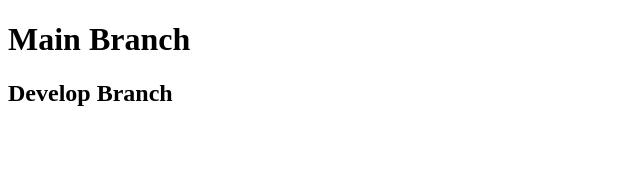
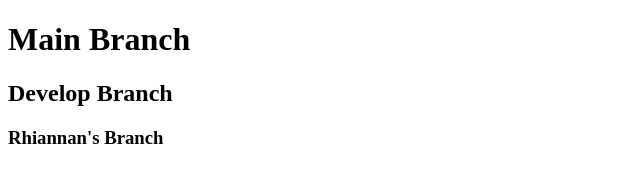
Before and after one commit to RJYocham/teamGit, a plain HTML site: page index.html in a window 1280 px wide. Shown: the whole page, without its empty margins (0-640 px from the left). Drawn offline with Linux system fonts and the light colour scheme.

Commit message:
Rhiannans branch

```diff
--- a/index.html
+++ b/index.html
@@ -10,6 +10,7 @@
 
     <h1>Main Branch</h1>
     <h2>Develop Branch</h2>
+    <h3>Rhiannan's Branch</h3>
 
 </body>
 </html>
```
